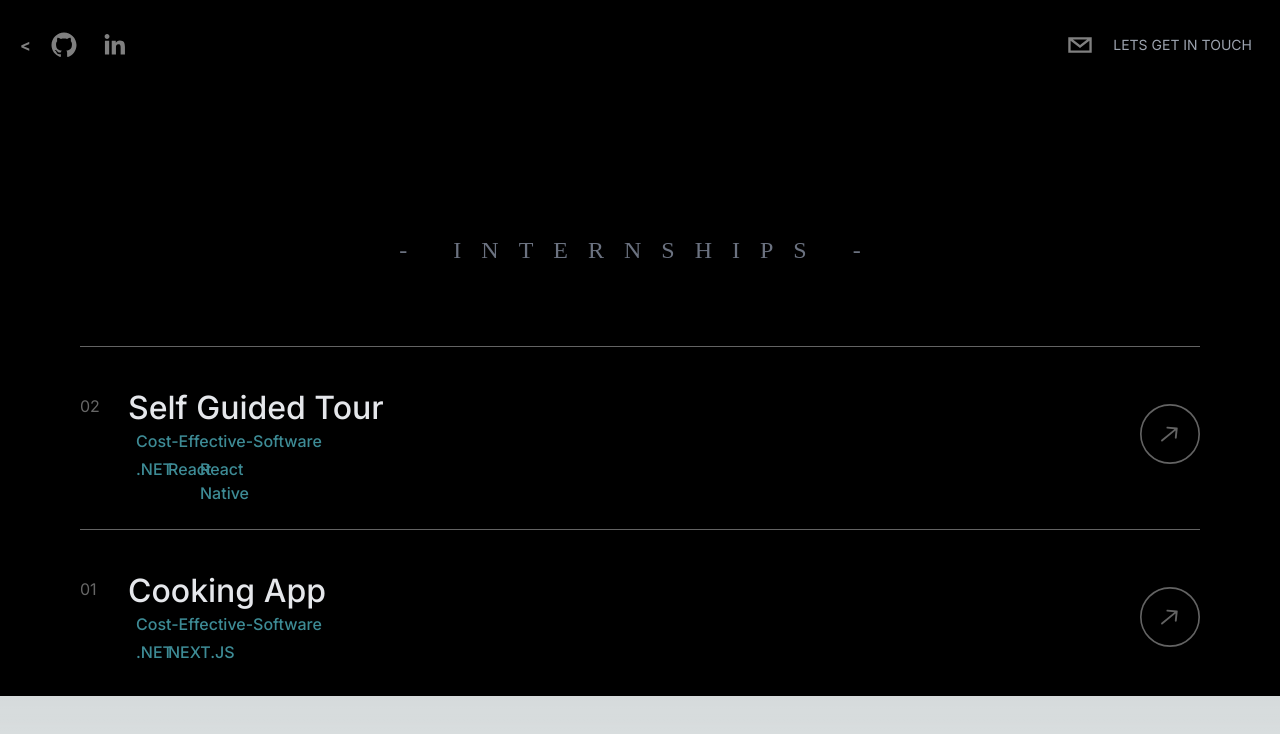
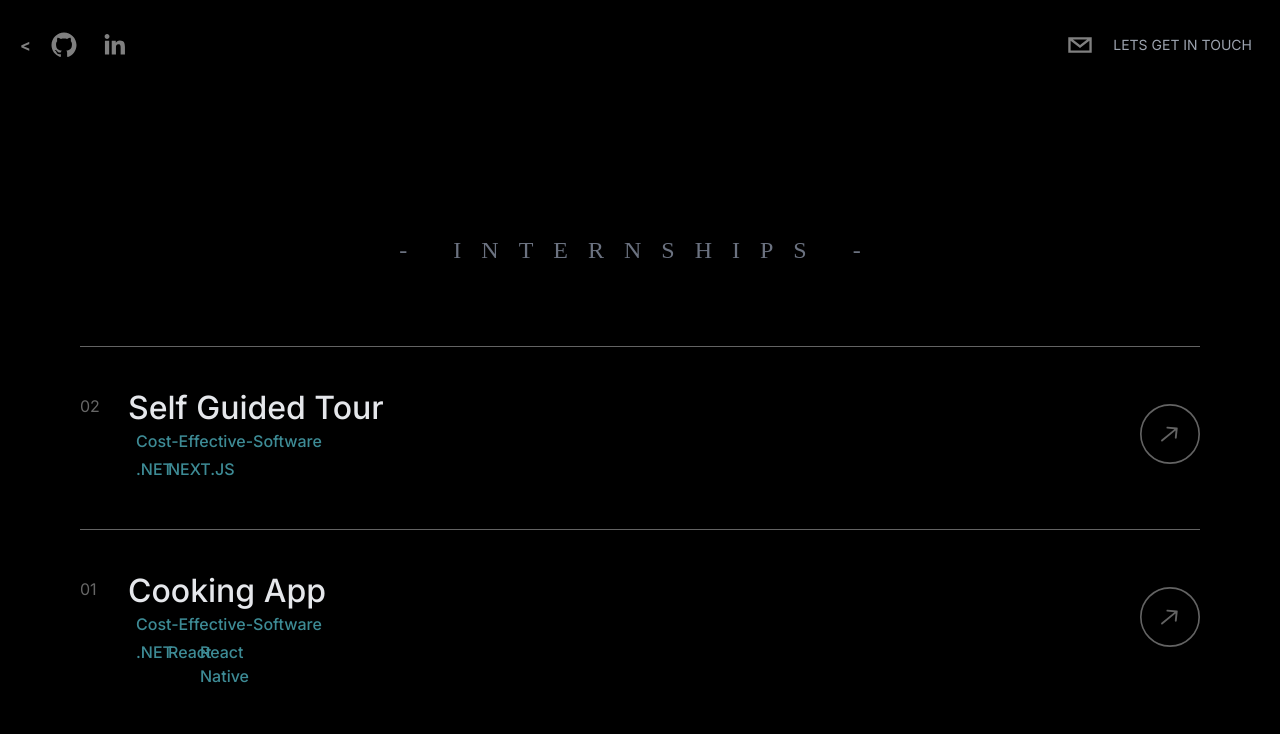
Before and after one commit to gogata05/gogata05_Portfolio-NEXT.JS-Project-001, a Next.js app: page /internships in a window 1280 px wide. Shown: the top 734 px of the page. Built offline with nearby package versions, Linux system fonts and the light colour scheme.

Commit message:
fix interships page

```diff
--- a/src/app/internships/page.tsx
+++ b/src/app/internships/page.tsx
@@ -8,7 +8,7 @@ import Header from "../components/Header";
 
 const InternshipsPage = () => {
   return (
-    <div className="bg-black overflow-x-hidden">
+    <div className="bg-black overflow-x-hidden min-h-screen">
       <Header />
       <Internships props={internshipsData} />
     </div>
--- a/util/data.js
+++ b/util/data.js
@@ -389,8 +389,8 @@ export const internshipsData = [
     company: "Cost-Effective-Software",
     season: 2,
     date: "05/2024 - 10/2024",
-    features: [".NET", "React", "React Native"],
-    role: "Full-Stack"
+    features: [".NET", "NEXT.JS"],
+    role: "Backend"
   },
   {
     id: 1,
@@ -398,7 +398,7 @@ export const internshipsData = [
     company: "Cost-Effective-Software",
     season: 2,
     date: "05/2024 - 10/2024",
-    features: [".NET", "NEXT.JS"],
-    role: "Backend"
+    features: [".NET", "React", "React Native"],
+    role: "Full-Stack"
   }
 ];
```
